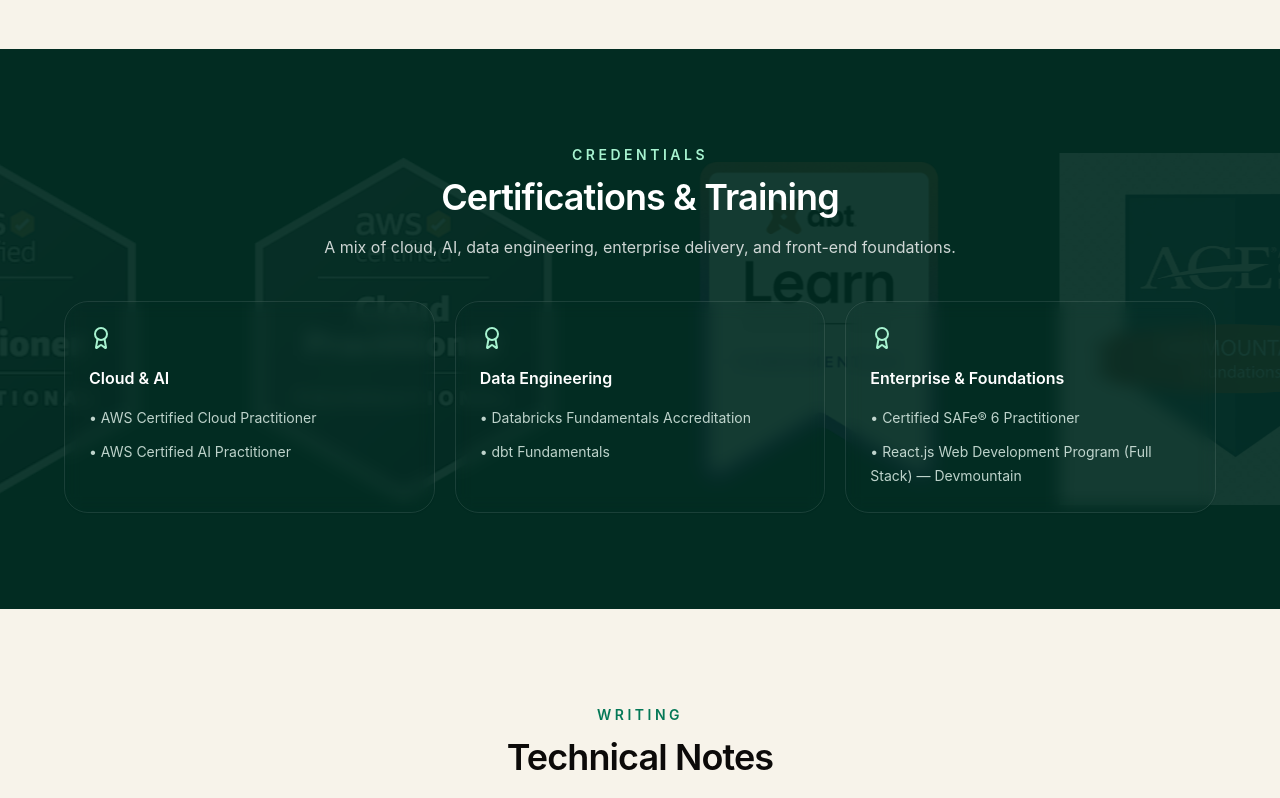
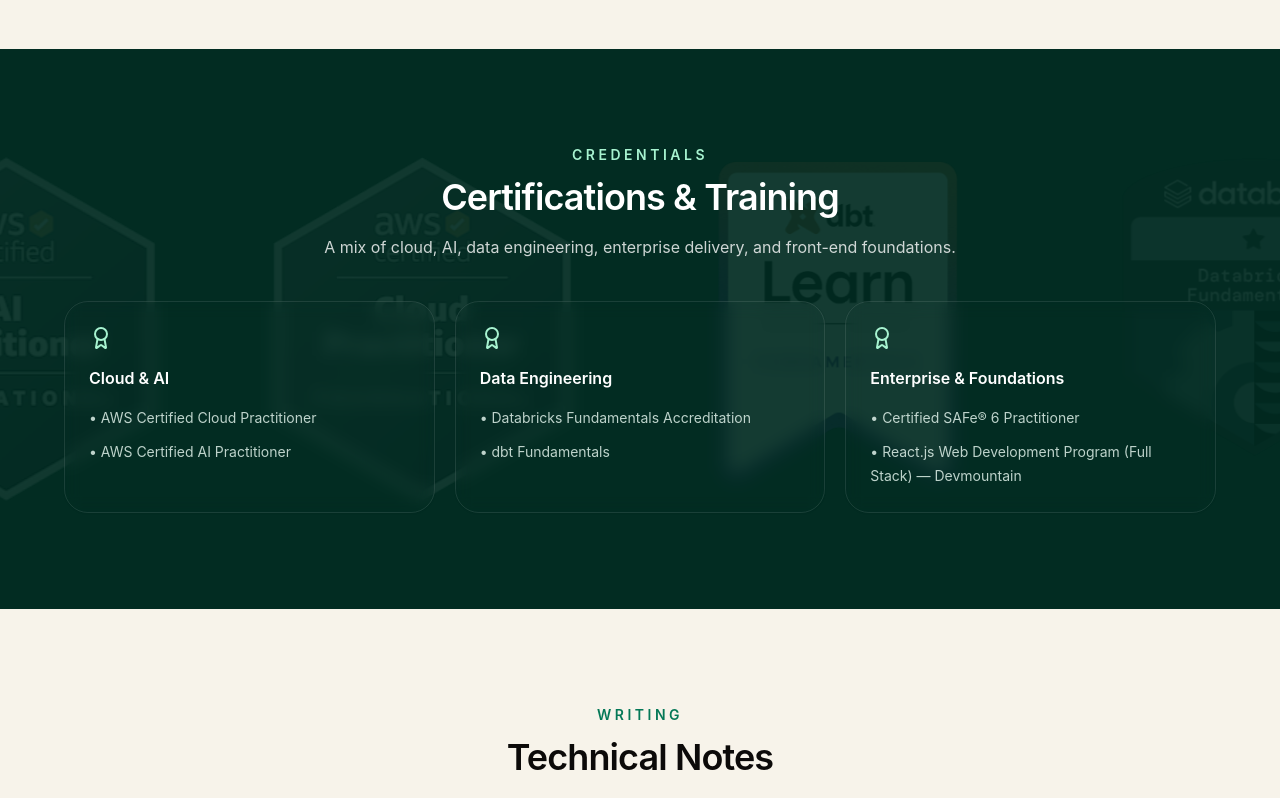
Before and after one commit to jenniferarias414/portfolio-v2, a React (Vite) app: page / in a window 1280 px wide. Shown: the part 3760-4558 px from the top of the page. Built offline with nearby package versions, Linux system fonts and the light colour scheme.

Commit message:
badge design enhancements, RGBA badges

```diff
--- a/src/index.css
+++ b/src/index.css
@@ -26,7 +26,7 @@
 }
 
 .certification-badge-marquee {
-  animation: certification-badge-marquee 90s linear infinite;
+  animation: certification-badge-marquee 100s linear infinite;
 }
 
 @keyframes certification-badge-marquee {
--- a/src/pages/Home.jsx
+++ b/src/pages/Home.jsx
@@ -120,9 +120,9 @@
   { src: "aws-ai-practitioner.png", alt: "AWS AI Practitioner badge" },
   { src: "aws-cloud-practitioner.png", alt: "AWS Cloud Practitioner badge" },
   { src: "dbt-fundamentals.png", alt: "dbt Fundamentals badge" },
+  { src: "databricks-fundamentals.png", alt: "Databricks Fundamentals badge", className: "scale-110" },
+  { src: "safe-6.png", alt: "SAFe 6 Practitioner badge", className: "scale-110" },
   { src: "devmountain-foundations.png", alt: "Devmountain Foundations badge" },
-  { src: "databricks-fundamentals.png", alt: "Databricks Fundamentals badge" },
-  { src: "safe-6.png", alt: "SAFe 6 Practitioner badge" },
 ];
 
 const categories = ["All", "Data Engineering", "AI + Automation", "Analytics Engineering", "Apps + Tools"];
@@ -593,7 +593,7 @@
               key={`${badge.src}-${index}`}
               src={`${import.meta.env.BASE_URL}certification-badges/${badge.src}`}
               alt={badge.alt}
-              className="h-[15rem] w-auto shrink-0 select-none object-contain opacity-[0.075] saturate-50 blur-[0.4px] sm:h-[17rem] md:h-[19rem] lg:h-[20rem] xl:h-[22rem]"
+              className={`h-[15rem] w-auto shrink-0 select-none object-contain opacity-[0.075] saturate-50 blur-[0.4px] sm:h-[17rem] md:h-[19rem] lg:h-[20rem] xl:h-[22rem] ${badge.className ?? ""}`}
             />
           ))}
         </div>
```
Also changed, not shown: public/certification-badges/devmountain-foundations.png, public/certification-badges/safe-6.png.
